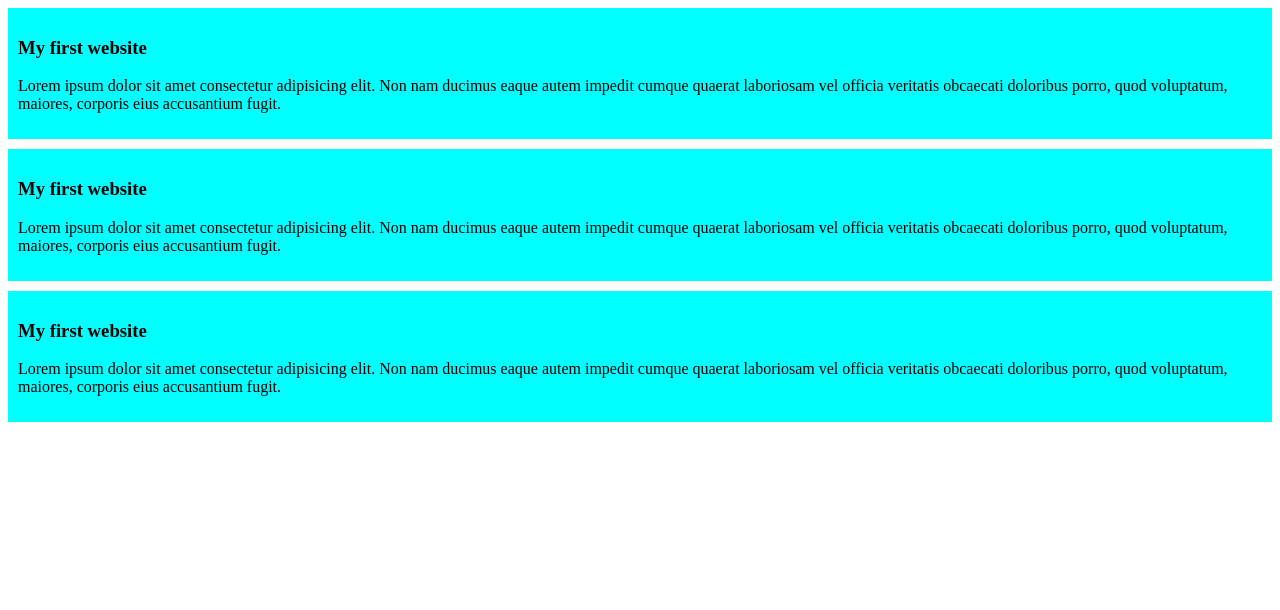
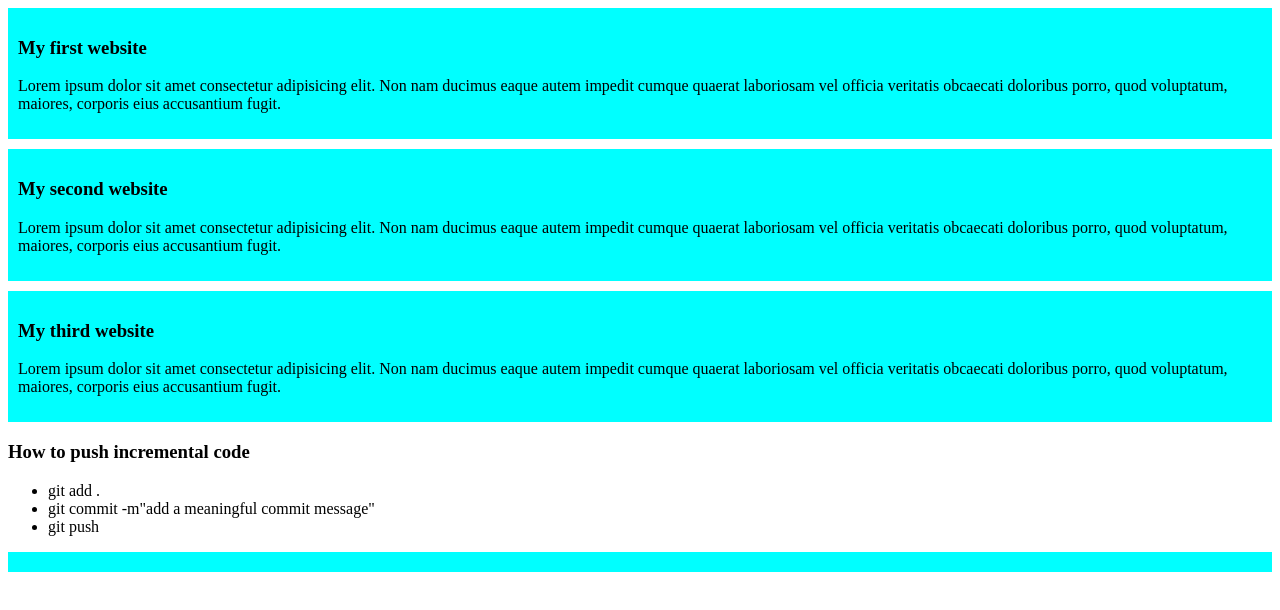
Before and after one commit to nmshafin/my-simple-website, a plain HTML site: page index.html in a window 1280 px wide. Drawn offline with Linux system fonts and the light colour scheme.

Commit message:
added list

```diff
--- a/index.html
+++ b/index.html
@@ -10,11 +10,20 @@
     <div><h3>My first website</h3>
     <p>Lorem ipsum dolor sit amet consectetur adipisicing elit. Non nam ducimus eaque autem impedit cumque quaerat laboriosam vel officia veritatis obcaecati doloribus porro, quod voluptatum, maiores, corporis eius accusantium fugit.</p>
     </div>
-    <div><h3>My first website</h3>
+    <div><h3>My second website</h3>
     <p>Lorem ipsum dolor sit amet consectetur adipisicing elit. Non nam ducimus eaque autem impedit cumque quaerat laboriosam vel officia veritatis obcaecati doloribus porro, quod voluptatum, maiores, corporis eius accusantium fugit.</p>
     </div>
-    <div><h3>My first website</h3>
+    <div><h3>My third website</h3>
     <p>Lorem ipsum dolor sit amet consectetur adipisicing elit. Non nam ducimus eaque autem impedit cumque quaerat laboriosam vel officia veritatis obcaecati doloribus porro, quod voluptatum, maiores, corporis eius accusantium fugit.</p>
+    </div>
+    <h3>How to push incremental code</h3>
+    <ul>
+        <li>git add .</li>
+        <li>git commit -m"add a meaningful commit message"</li>
+        <li>git push</li>
+    </ul>
+    <div>
+
     </div>
 </body>
 </html>
```
